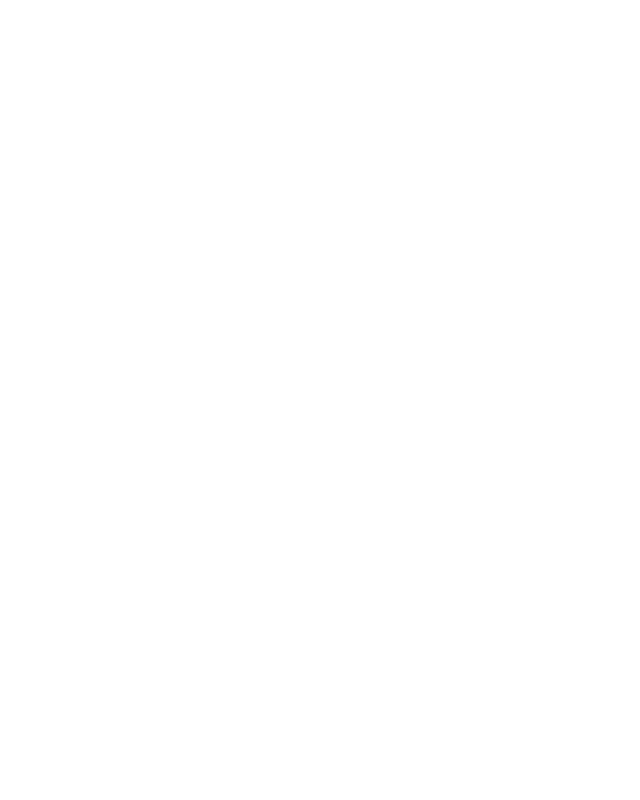
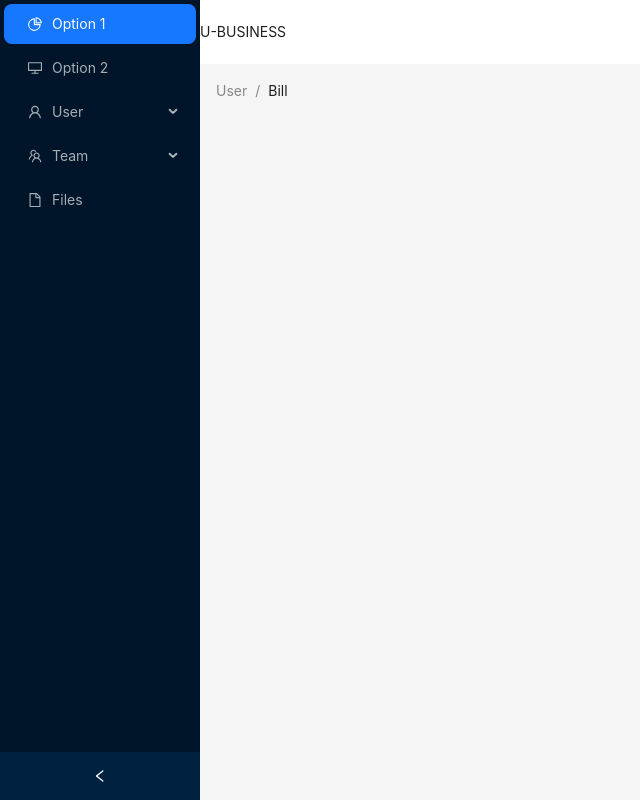
Before and after one commit to asianParadissseee/b-crm, a React (Vite) app: page /home/accounting-report in a window 1280 px wide. Before the commit this address had no page. Shown: the whole page, without its empty margins (0-640 px from the left). Built offline with nearby package versions, Linux system fonts and the light colour scheme.

Commit message:
create page for accounting and add for router

```diff
--- a/src/const/router.tsx
+++ b/src/const/router.tsx
@@ -1,18 +1,27 @@
 import Layout from "@/layouts/layout";
 import Auth from "@/pages/auth/auth.tsx";
 import Home from "@/pages/home/home.tsx";
+import AccountingReport from "@/pages/accounting-report/accounting-report.tsx";
 
 export const router = [
     {
         path: "/",
-    element: <Home />,
+        element: <Home/>,
     },
     {
         path: "/",
-    element: <Auth />,
+        element: <Auth/>,
     },
     {
         path: "/user",
-    element: <Layout />,
+        element: <Layout/>,
     },
+    {
+        path: "/home/accounting-report", //страница отчета бухгалтера
+        element: (
+            <Layout>
+                <AccountingReport/>
+            </Layout>
+        )
+    }
 ];
--- /dev/null
+++ b/src/pages/accounting-report/accounting-report.tsx
@@ -0,0 +1,10 @@
+
+const AccountingReport = () => {
+    return (
+        <div>
+
+        </div>
+    );
+};
+
+export default AccountingReport;
```
Lines whose indentation alone changed are shown as unchanged.
